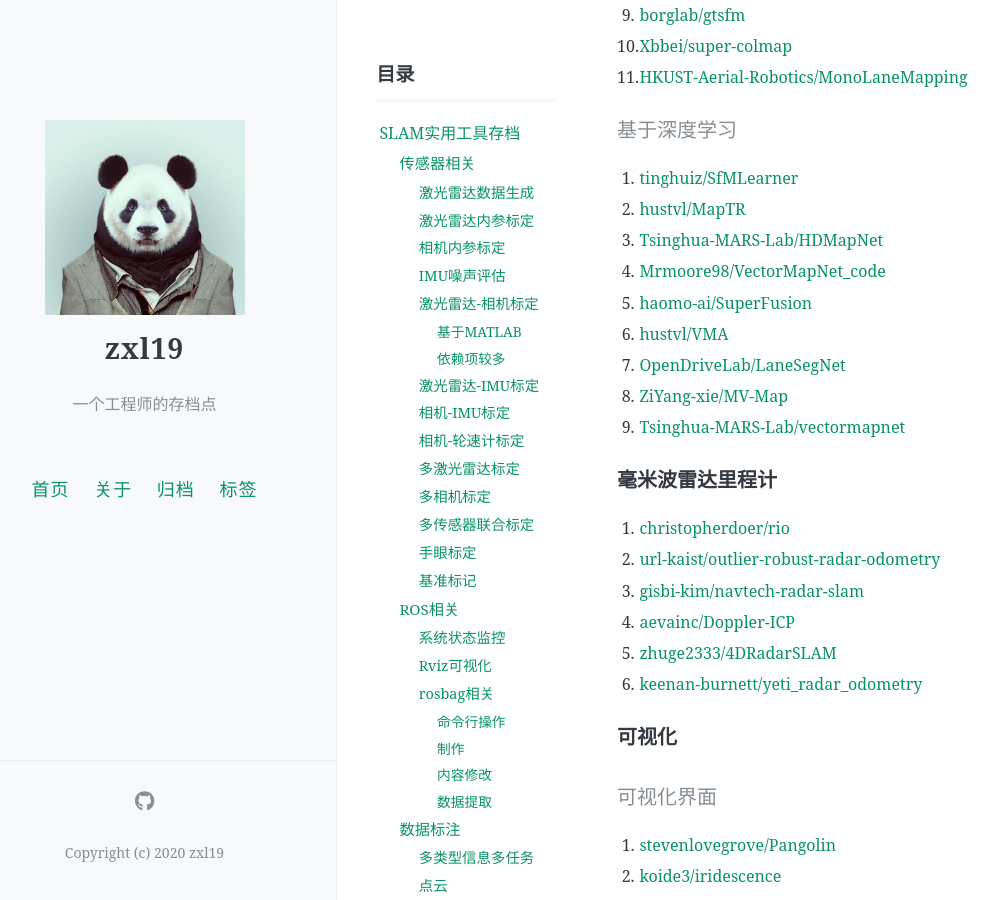
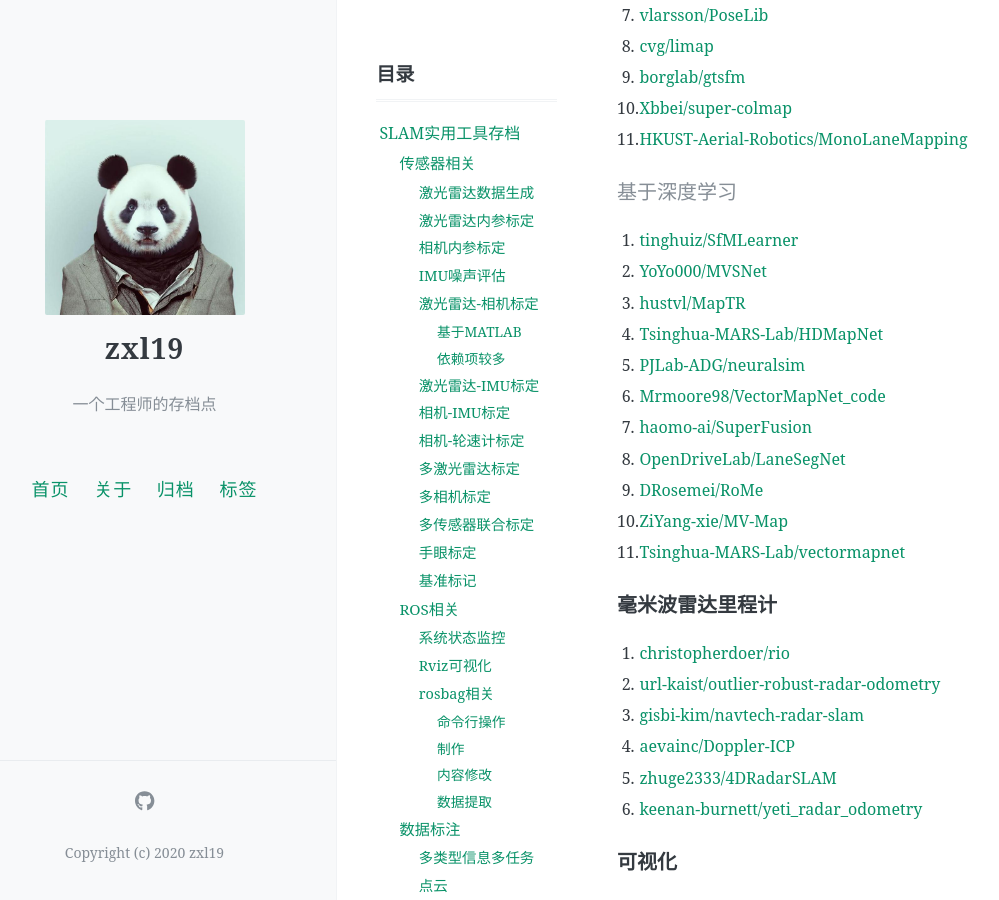
Before and after one commit to zxl19/zxl19.github.io, a Jekyll site: the page built from _posts/2021-05-25-slam-tool.md, in a window 1280 px wide and 900 px high, scrolled down 18296 px. Shown: the whole window, without its empty margins (47-1046 px from the left). Built offline with Jekyll 4.4.1, drawn with Linux system fonts in a browser that asks for light colours; comment, search, counter and statistics services are not loaded; some of the changed text lies outside the part shown.

Commit message:
Update Posts

```diff
--- a/_posts/2021-05-25-slam-tool.md
+++ b/_posts/2021-05-25-slam-tool.md
@@ -649,14 +651,16 @@ pinned: false
 #### 基于深度学习
 
 1. [tinghuiz/SfMLearner](https://github.com/tinghuiz/SfMLearner)
-2. [hustvl/MapTR](https://github.com/hustvl/MapTR)
-3. [Tsinghua-MARS-Lab/HDMapNet](https://github.com/Tsinghua-MARS-Lab/HDMapNet)
-4. [Mrmoore98/VectorMapNet_code](https://github.com/Mrmoore98/VectorMapNet_code)
-5. [haomo-ai/SuperFusion](https://github.com/haomo-ai/SuperFusion)
-6. [hustvl/VMA](https://github.com/hustvl/VMA)
-7. [OpenDriveLab/LaneSegNet](https://github.com/OpenDriveLab/LaneSegNet)
-8. [ZiYang-xie/MV-Map](https://github.com/ZiYang-xie/MV-Map)
-9. [Tsinghua-MARS-Lab/vectormapnet](https://github.com/Tsinghua-MARS-Lab/vectormapnet)
+2. [YoYo000/MVSNet](https://github.com/YoYo000/MVSNet)
+3. [hustvl/MapTR](https://github.com/hustvl/MapTR)
+4. [Tsinghua-MARS-Lab/HDMapNet](https://github.com/Tsinghua-MARS-Lab/HDMapNet)
+5. [PJLab-ADG/neuralsim](https://github.com/PJLab-ADG/neuralsim)
+6. [Mrmoore98/VectorMapNet_code](https://github.com/Mrmoore98/VectorMapNet_code)
+7. [haomo-ai/SuperFusion](https://github.com/haomo-ai/SuperFusion)
+8. [OpenDriveLab/LaneSegNet](https://github.com/OpenDriveLab/LaneSegNet)
+9. [DRosemei/RoMe](https://github.com/DRosemei/RoMe)
+10. [ZiYang-xie/MV-Map](https://github.com/ZiYang-xie/MV-Map)
+11. [Tsinghua-MARS-Lab/vectormapnet](https://github.com/Tsinghua-MARS-Lab/vectormapnet)
 
 ### 毫米波雷达里程计
 
```
Also changed, not shown: other parts of _posts/2021-05-25-slam-tool.md (+8 -5 lines), _posts/2023-03-28-python-package.md (+3 -2 lines).
